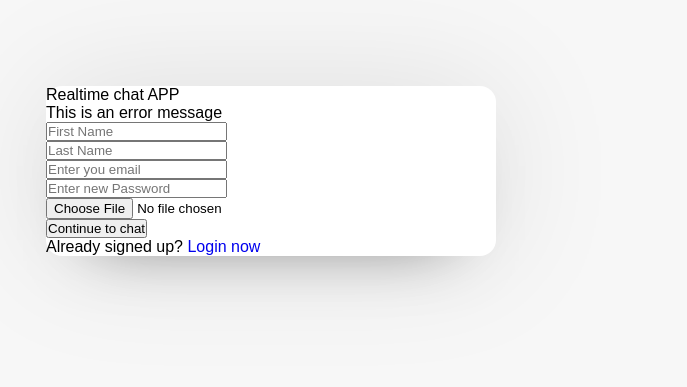
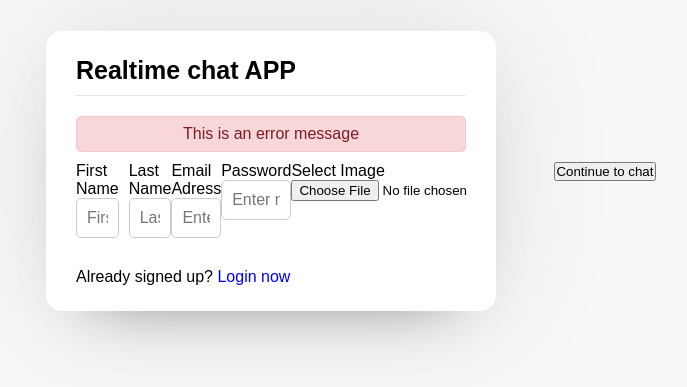
Before and after one commit to realdolpin/dolpinchat, a plain HTML site: page index.html in a window 1280 px wide. Shown: the part 229-616 px from the top of the page, without its empty margins (369-1056 px from the left). Drawn offline with Linux system fonts and the light colour scheme.

Commit message:
quarto commit

```diff
--- a/index.html
+++ b/index.html
@@ -15,24 +15,24 @@
                 <div class="error-txt">This is an error message</div>
                 <div class="name-details">
 
-                    <div class="field">
-                        <label for="First Name"></label>
+                    <div class="field input">
+                        <label for="">First Name</label>
                         <input type="text" placeholder="First Name">
                     </div>
-                    <div class="field">
-                        <label for="Last Name"></label>
+                    <div class="field input">
+                        <label for="">Last Name</label>
                         <input type="text" placeholder="Last Name">
                     </div>
-                    <div class="field">
-                        <label for="Email Adress"></label>
+                    <div class="field input">
+                        <label for="">Email Adress</label>
                         <input type="text" placeholder="Enter you email">
                     </div>
-                    <div class="field">
-                        <label for="Password"></label>
+                    <div class="field input">
+                        <label for="">Password</label>
                         <input type="text" placeholder="Enter new Password">
                     </div>
                     <div class="field">
-                        <label for="Select Image"></label>
+                        <label for="">Select Image</label>
                         <input type="file" >
                     </div>
                     <div class="field">
--- a/styles.css
+++ b/styles.css
@@ -21,3 +21,62 @@ body{
     box-shadow: 0 0 128px 0 rgba(0, 0, 0, 0.1),
                 0 32px 64px -48px rgba(0, 0, 0, 0.5);
 }
+
+/*Signup form css code*/
+
+.form{
+    padding: 25px 30px;
+}
+
+.form header{
+    font-size: 25px;
+    font-weight: 600;
+    padding-bottom: 10px;
+    border-bottom: 1px solid #e6e6e6;
+}
+
+.form form{
+    margin: 20px 0;
+}
+
+.form form .error-txt{
+    color: #7c1c24;
+    background: #f8d7da;
+    padding: 8px 10px;
+    text-align: center;
+    border-radius: 5px;
+    margin-bottom: 10px;
+    border: 1px solid #f5c6cb;
+}
+.form form .name-details{
+    display: flex;
+}
+ form .name-details .field:first-child{
+    margin-right: 10px;
+
+ }
+ form .name-details .field:last-child{
+    margin-left: 10px;
+
+ }
+.form form .field{
+    display: flex;
+    flex-direction: column ;
+    margin-bottom: 10px;
+
+}
+.form form .field label{
+    margin-bottom: 2pxba;
+}
+.form form .field input{
+    outline: none;
+}
+
+.form form .input input{
+    height: 40px;
+    width: 100%;
+    font-size: 16px;
+    padding: 0 10px;
+    border: 1px solid #ccc;
+    border-radius: 5px;
+}
```
